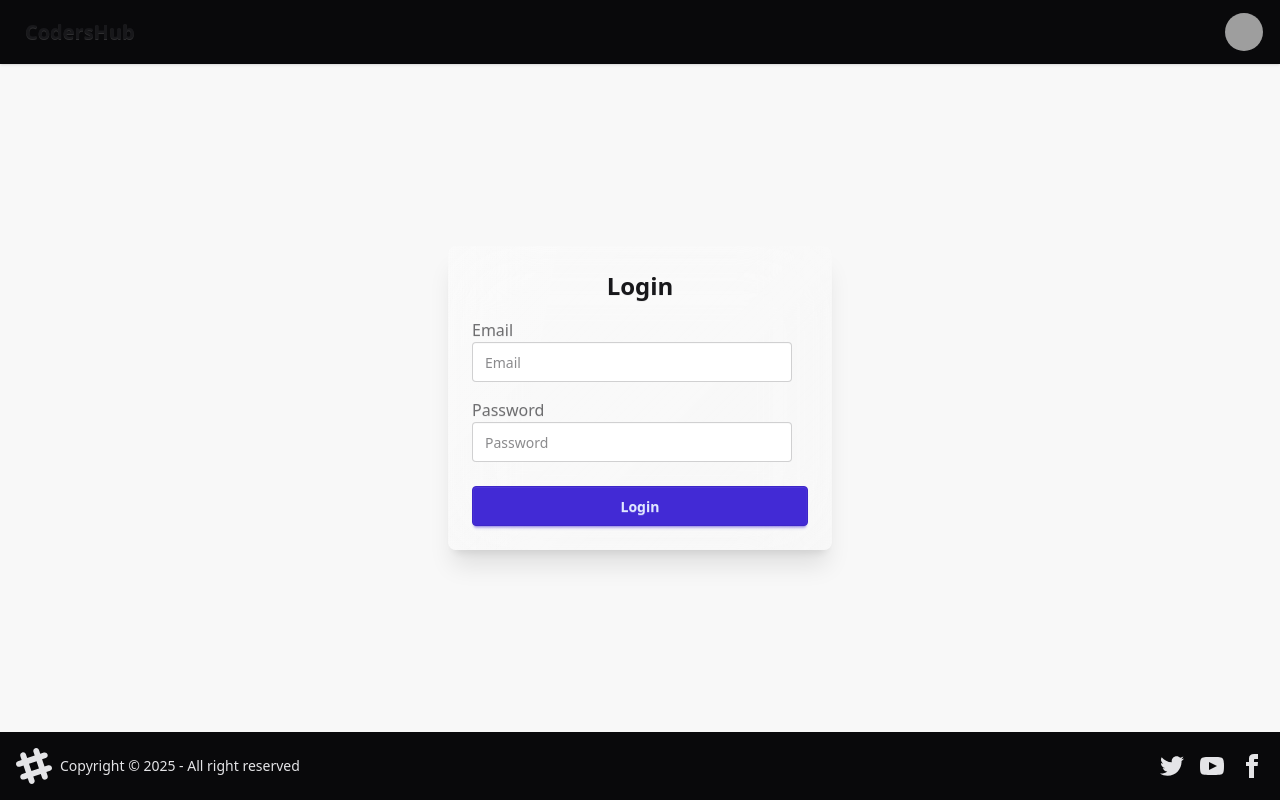
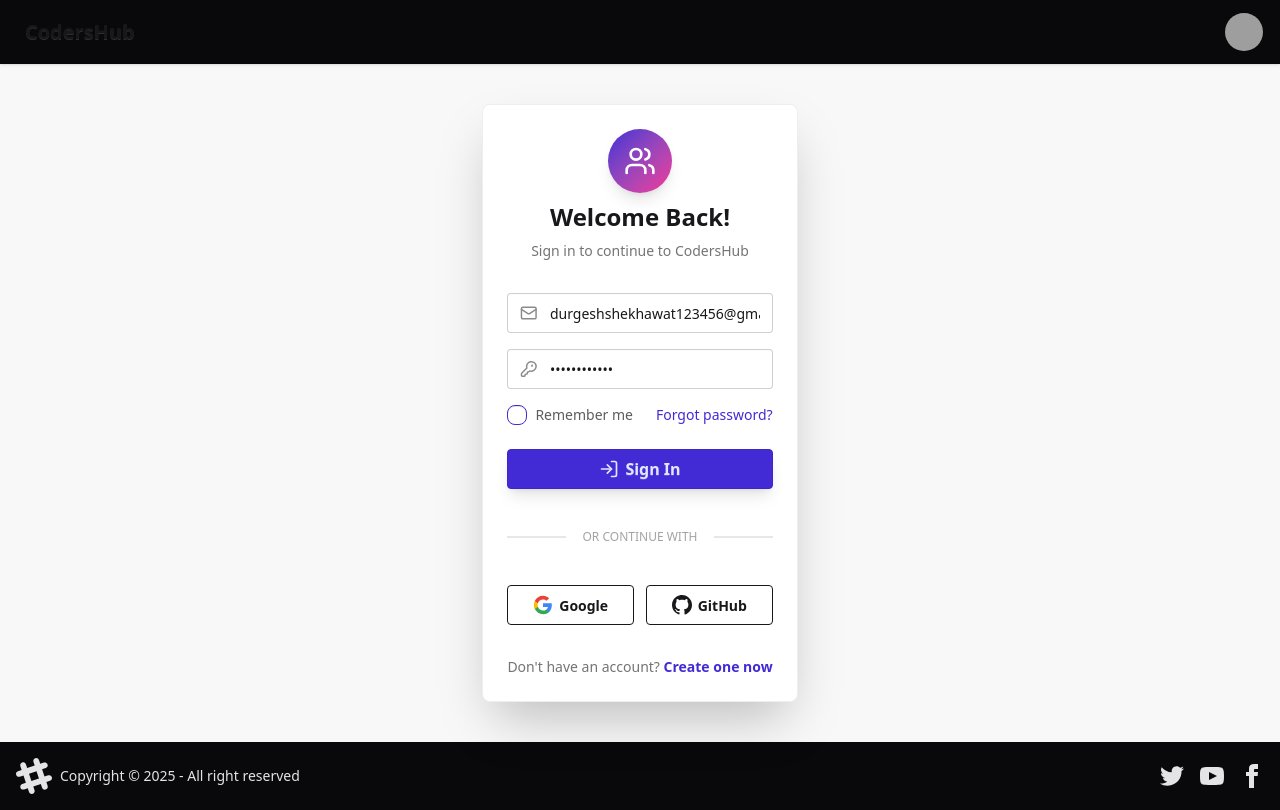
Before and after one commit to durgeshhhhhhh/codershub-frontend, a React (Vite) app: page /login in a window 1280 px wide. Built offline with nearby package versions, Linux system fonts and the light colour scheme; grey boxes are pictures that could not be loaded.

Commit message:
Builded the login compenent again from scratch with some more enhancements

```diff
--- a/src/component/Login.jsx
+++ b/src/component/Login.jsx
@@ -2,18 +2,21 @@
 import axios from "axios";
 
 const Login = () => {
-  const [email, setEmail] = useState("");
-  const [password, setPassword] = useState("");
+  const [emailId, setEmailId] = useState("durgeshshekhawat123456@gmail.com");
+  const [password, setPassword] = useState("Durgesh@1511");
 
-  const handleLogin = async () => {
+  const handleLogin = async (e) => {
+    e.preventDefault();
     try {
-      await axios.post(
+      const res = await axios.post(
         "http://localhost:3000/login",
         {
-          email,
-          password,
+          email: emailId,
+          password: password,
         },
-        { withCredentials: true }
+        {
+          withCredentials: true,
+        }
       );
     } catch (error) {
       console.error(error);
@@ -21,39 +24,187 @@
   };
 
   return (
-    <div className="w-full flex items-center justify-center">
-      <div className="card glass w-96 shadow-xl p-6 mx-auto">
-        <h1 className="text-2xl font-bold text-center">Login</h1>
-
-        <div className="form-control mt-4">
-          <label className="label">
-            <span className="label-text">Email</span>
-          </label>
-          <input
-            type="text"
-            value={email}
-            placeholder="Email"
-            className="input input-bordered"
-            onChange={(e) => setEmail(e.target.value)}
-          />
+    <div className="flex items-center justify-center py-10 px-4">
+      <div className="card bg-base-100 w-full max-w-md shadow-2xl backdrop-blur-sm border border-base-300">
+        <div className="card-body gap-6">
+          <div className="flex flex-col items-center gap-2 mb-2">
+            <div className="w-16 h-16 rounded-full bg-gradient-to-br from-primary to-secondary flex items-center justify-center shadow-lg">
+              <svg
+                className="w-8 h-8 text-white"
+                xmlns="http://www.w3.org/2000/svg"
+                viewBox="0 0 24 24"
+                fill="none"
+                stroke="currentColor"
+                strokeWidth="2"
+                strokeLinecap="round"
+                strokeLinejoin="round"
+              >
+                <path d="M16 21v-2a4 4 0 0 0-4-4H6a4 4 0 0 0-4 4v2" />
+                <circle cx="9" cy="7" r="4" />
+                <path d="M22 21v-2a4 4 0 0 0-3-3.87" />
+                <path d="M16 3.13a4 4 0 0 1 0 7.75" />
+              </svg>
+            </div>
+            <h2 className="text-2xl font-bold text-base-content">
+              Welcome Back!
+            </h2>
+            <p className="text-base-content/60 text-sm">
+              Sign in to continue to CodersHub
+            </p>
           </div>
 
-        <div className="form-control mt-4">
-          <label className="label">
-            <span className="label-text">Password</span>
+          <form className="flex flex-col gap-4" onSubmit={handleLogin}>
+            <div className="form-control">
+              <label className="input input-bordered flex items-center gap-3 focus-within:input-primary transition-all duration-200">
+                <svg
+                  className="h-5 w-5 opacity-50"
+                  xmlns="http://www.w3.org/2000/svg"
+                  viewBox="0 0 24 24"
+                >
+                  <g
+                    strokeLinejoin="round"
+                    strokeLinecap="round"
+                    strokeWidth="2"
+                    fill="none"
+                    stroke="currentColor"
+                  >
+                    <rect width="20" height="16" x="2" y="4" rx="2"></rect>
+                    <path d="m22 7-8.97 5.7a1.94 1.94 0 0 1-2.06 0L2 7"></path>
+                  </g>
+                </svg>
+                <input
+                  type="email"
+                  value={emailId}
+                  className="grow"
+                  placeholder="Enter your email"
+                  required
+                  onChange={(e) => setEmailId(e.target.value)}
+                />
               </label>
+            </div>
+
+            <div className="form-control">
+              <label className="input input-bordered flex items-center gap-3 focus-within:input-primary transition-all duration-200">
+                <svg
+                  className="h-5 w-5 opacity-50"
+                  xmlns="http://www.w3.org/2000/svg"
+                  viewBox="0 0 24 24"
+                >
+                  <g
+                    strokeLinejoin="round"
+                    strokeLinecap="round"
+                    strokeWidth="2"
+                    fill="none"
+                    stroke="currentColor"
+                  >
+                    <path d="M2.586 17.414A2 2 0 0 0 2 18.828V21a1 1 0 0 0 1 1h3a1 1 0 0 0 1-1v-1a1 1 0 0 1 1-1h1a1 1 0 0 0 1-1v-1a1 1 0 0 1 1-1h.172a2 2 0 0 0 1.414-.586l.814-.814a6.5 6.5 0 1 0-4-4z"></path>
+                    <circle
+                      cx="16.5"
+                      cy="7.5"
+                      r=".5"
+                      fill="currentColor"
+                    ></circle>
+                  </g>
+                </svg>
                 <input
                   type="password"
                   value={password}
-            placeholder="Password"
-            className="input input-bordered"
+                  className="grow"
+                  required
+                  placeholder="Enter your password"
+                  minLength="8"
+                  pattern="(?=.*\d)(?=.*[a-z])(?=.*[A-Z]).{8,}"
+                  title="Must be more than 8 characters, including number, lowercase letter, uppercase letter"
                   onChange={(e) => setPassword(e.target.value)}
                 />
+              </label>
             </div>
 
-        <button className="btn btn-primary mt-6 w-full" onClick={handleLogin}>
-          Login
+            <div className="flex items-center justify-between text-sm">
+              <label className="flex items-center gap-2 cursor-pointer">
+                <input
+                  type="checkbox"
+                  className="checkbox checkbox-primary checkbox-sm"
+                />
+                <span className="text-base-content/70">Remember me</span>
+              </label>
+              <a href="#" className="link link-primary link-hover font-medium">
+                Forgot password?
+              </a>
+            </div>
+
+            <button
+              type="submit"
+              className="btn btn-primary w-full mt-2 text-base font-semibold shadow-lg hover:shadow-primary/25 hover:scale-[1.02] transition-all duration-200"
+            >
+              <svg
+                className="w-5 h-5"
+                xmlns="http://www.w3.org/2000/svg"
+                viewBox="0 0 24 24"
+                fill="none"
+                stroke="currentColor"
+                strokeWidth="2"
+                strokeLinecap="round"
+                strokeLinejoin="round"
+              >
+                <path d="M15 3h4a2 2 0 0 1 2 2v14a2 2 0 0 1-2 2h-4" />
+                <polyline points="10 17 15 12 10 7" />
+                <line x1="15" y1="12" x2="3" y2="12" />
+              </svg>
+              Sign In
             </button>
+          </form>
+
+          <div className="divider text-base-content/40 text-xs">
+            OR CONTINUE WITH
+          </div>
+
+          <div className="flex gap-3">
+            <button className="btn btn-outline flex-1 hover:btn-primary transition-all duration-200">
+              <svg
+                className="w-5 h-5"
+                viewBox="0 0 24 24"
+                xmlns="http://www.w3.org/2000/svg"
+              >
+                <path
+                  d="M22.56 12.25c0-.78-.07-1.53-.2-2.25H12v4.26h5.92c-.26 1.37-1.04 2.53-2.21 3.31v2.77h3.57c2.08-1.92 3.28-4.74 3.28-8.09z"
+                  fill="#4285F4"
+                />
+                <path
+                  d="M12 23c2.97 0 5.46-.98 7.28-2.66l-3.57-2.77c-.98.66-2.23 1.06-3.71 1.06-2.86 0-5.29-1.93-6.16-4.53H2.18v2.84C3.99 20.53 7.7 23 12 23z"
+                  fill="#34A853"
+                />
+                <path
+                  d="M5.84 14.09c-.22-.66-.35-1.36-.35-2.09s.13-1.43.35-2.09V7.07H2.18C1.43 8.55 1 10.22 1 12s.43 3.45 1.18 4.93l2.85-2.22.81-.62z"
+                  fill="#FBBC05"
+                />
+                <path
+                  d="M12 5.38c1.62 0 3.06.56 4.21 1.64l3.15-3.15C17.45 2.09 14.97 1 12 1 7.7 1 3.99 3.47 2.18 7.07l3.66 2.84c.87-2.6 3.3-4.53 6.16-4.53z"
+                  fill="#EA4335"
+                />
+              </svg>
+              Google
+            </button>
+            <button className="btn btn-outline flex-1 hover:btn-neutral transition-all duration-200">
+              <svg
+                className="w-5 h-5"
+                fill="currentColor"
+                viewBox="0 0 24 24"
+                xmlns="http://www.w3.org/2000/svg"
+              >
+                <path d="M12 0c-6.626 0-12 5.373-12 12 0 5.302 3.438 9.8 8.207 11.387.599.111.793-.261.793-.577v-2.234c-3.338.726-4.033-1.416-4.033-1.416-.546-1.387-1.333-1.756-1.333-1.756-1.089-.745.083-.729.083-.729 1.205.084 1.839 1.237 1.839 1.237 1.07 1.834 2.807 1.304 3.492.997.107-.775.418-1.305.762-1.604-2.665-.305-5.467-1.334-5.467-5.931 0-1.311.469-2.381 1.236-3.221-.124-.303-.535-1.524.117-3.176 0 0 1.008-.322 3.301 1.23.957-.266 1.983-.399 3.003-.404 1.02.005 2.047.138 3.006.404 2.291-1.552 3.297-1.23 3.297-1.23.653 1.653.242 2.874.118 3.176.77.84 1.235 1.911 1.235 3.221 0 4.609-2.807 5.624-5.479 5.921.43.372.823 1.102.823 2.222v3.293c0 .319.192.694.801.576 4.765-1.589 8.199-6.086 8.199-11.386 0-6.627-5.373-12-12-12z" />
+              </svg>
+              GitHub
+            </button>
+          </div>
+
+          <p className="text-center text-sm text-base-content/60 mt-2">
+            Don't have an account?{" "}
+            <a href="#" className="link link-primary link-hover font-semibold">
+              Create one now
+            </a>
+          </p>
+        </div>
       </div>
     </div>
   );
```
Also changed, not shown: 1 other file (tests, documents, lock files or other folders). Lines whose indentation alone changed are shown as unchanged.
